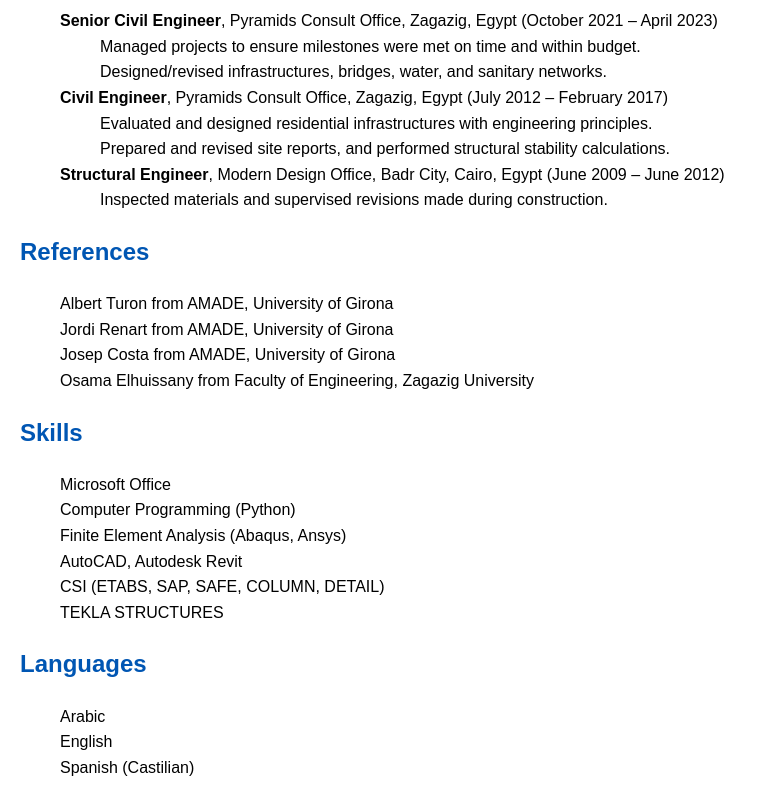
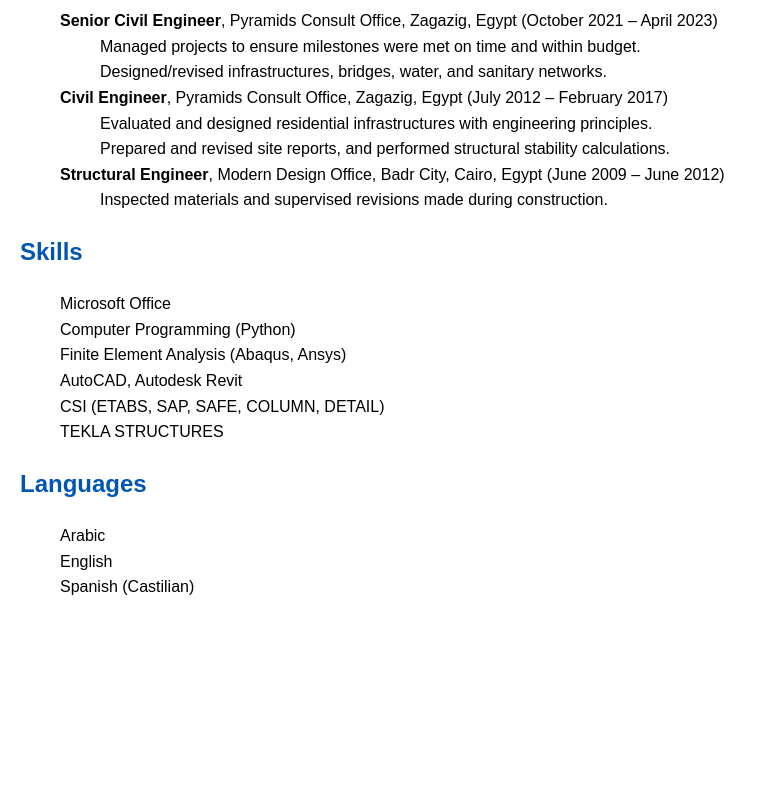
Before and after one commit to sabdelmonsef/sabdelmonsef.github.io, a plain HTML site: page index.html in a window 1280 px wide. Shown: the part 1029-1829 px from the top of the page, without its empty margins (0-767 px from the left). After the commit the page ends 1649 px from the top, so only its background shows below. Drawn offline with Linux system fonts and the light colour scheme.

Commit message:
Update index.html

```diff
--- a/index.html
+++ b/index.html
@@ -24,7 +24,7 @@
 <body>
     <header>
         <h1>Said Abdel-Monsef</h1>
-        <p><strong>Email:</strong> <a href="mailto:saabdelmonsef@eng.zu.edu.eg">saabdelmonsef@eng.zu.edu.eg</a></p>
+        <p><strong>Email:</strong> <a href="mailto:said.abdelmonsef@udg.edu">said.abdelmonsef@udg.edu</a></p>
         <p><a href="https://www.linkedin.com/in/said-abdel-monsef-05616017b/" target="_blank">LinkedIn Profile</a></p>
     </header>
 
@@ -91,16 +91,6 @@
     </section>
 
     <section>
-        <h2>References</h2>
-        <ul>
-            <li>Albert Turon from AMADE, University of Girona</li>
-            <li>Jordi Renart from AMADE, University of Girona</li>
-            <li>Josep Costa from AMADE, University of Girona</li>
-            <li>Osama Elhuissany from Faculty of Engineering, Zagazig University</li>
-        </ul>
-    </section>
-
-    <section>
         <h2>Skills</h2>
         <ul>
             <li>Microsoft Office</li>
```
